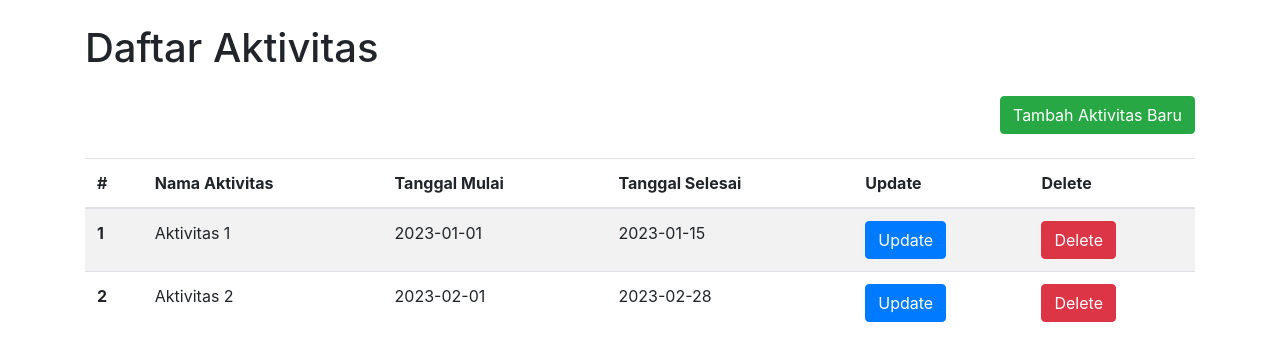
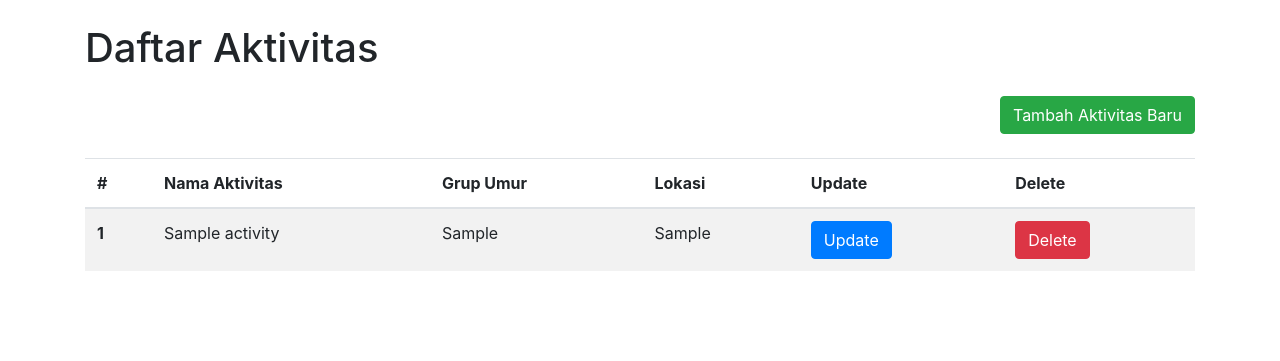
Before and after one commit to oktamicko/nanniesProject, a Flask app: page /activities/ in a window 1280 px wide. Shown: the part 56-417 px from the top of the page. Run offline with Flask 3, Linux system fonts and the light colour scheme; tables that the repository leaves empty hold one stand-in row (values such as "Sample post"); some libraries are stand-ins or nearby versions.

Commit message:
add crud activities

```diff
--- a/app/activities/routes.py
+++ b/app/activities/routes.py
@@ -1,23 +1,73 @@
-from flask import render_template
+# app/activities/routes.py
+from flask import render_template, request, redirect, url_for
 from app.activities import bp
+from app.extensions import db
+from app.models.activity import Activity
 
 
 @bp.route("/")
 def index():
+    activities = Activity.query.all()
+    return render_template("activities/index.html", activities=activities)
 
-    activities = [
-        {
-            "id": 1,
-            "name": "Aktivitas 1",
-            "start_date": "2023-01-01",
-            "end_date": "2023-01-15",
-        },
-        {
-            "id": 2,
-            "name": "Aktivitas 2",
-            "start_date": "2023-02-01",
-            "end_date": "2023-02-28",
-        },
-        # Tambahkan data aktivitas lainnya
-    ]
-    return render_template("activities/index.html", activities=activities)
+
+@bp.route("/form", methods=["GET", "POST"])
+def form():
+    if request.method == "POST":
+        if "id" in request.form:
+            # Update Data Aktivitas
+            activity_id = int(request.form["id"])
+            activity = Activity.query.get(activity_id)
+            if activity is None:
+                return "Aktivitas tidak ditemukan", 404
+
+            activity.activity_name = request.form["activity_name"]
+            activity.age_group = request.form["age_group"]
+            activity.location = request.form["location"]
+
+            db.session.commit()
+            return redirect(url_for("activities.index"))
+
+        else:
+            # Tambah Data Baru
+            new_activity = Activity(
+                activity_name=request.form["activity_name"],
+                age_group=request.form["age_group"],
+                location=request.form["location"],
+            )
+
+            db.session.add(new_activity)
+            db.session.commit()
+
+            return redirect(url_for("activities.index"))
+
+    return render_template("activities/form.html")
+
+
+@bp.route("/delete/<int:activity_id>", methods=["POST"])
+def delete_activity(activity_id):
+    activity = Activity.query.get(activity_id)
+    if activity is None:
+        return "Aktivitas tidak ditemukan", 404
+
+    db.session.delete(activity)
+    db.session.commit()
+
+    return redirect(url_for("activities.index"))
+
+
+@bp.route("/update/<int:activity_id>", methods=["GET", "POST"])
+def update_activity(activity_id):
+    activity = Activity.query.get(activity_id)
+    if activity is None:
+        return "Aktivitas tidak ditemukan", 404
+
+    if request.method == "POST":
+        activity.activity_name = request.form["activity_name"]
+        activity.age_group = request.form["age_group"]
+        activity.location = request.form["location"]
+
+        db.session.commit()
+        return redirect(url_for("activities.index"))
+
+    return render_template("activities/form.html", activity=activity)
--- a/app/templates/activities/index.html
+++ b/app/templates/activities/index.html
@@ -11,7 +11,7 @@
     {% block content %}
         <h1>Daftar Aktivitas</h1>
         <div class='text-right mt-4 mb-4'>
-            <a href='#' class='btn btn-success'>Tambah Aktivitas Baru</a>
+            <a href="{{ url_for('activities.form') }}" class='btn btn-success'>Tambah Aktivitas Baru</a>
         </div>
         <div class='row'>
             <div class='col-md-12'>
@@ -20,8 +20,8 @@
                         <tr>
                             <th scope='col'>#</th>
                             <th scope='col'>Nama Aktivitas</th>
-                            <th scope='col'>Tanggal Mulai</th>
-                            <th scope='col'>Tanggal Selesai</th>
+                            <th scope='col'>Grup Umur</th>
+                            <th scope='col'>Lokasi</th>
                             <th scope='col'>Update</th>
                             <th scope='col'>Delete</th>
                         </tr>
@@ -30,11 +30,14 @@
                         {% for activity in activities %}
                             <tr>
                                 <th scope='row'>{{ loop.index }}</th>
-                                <td>{{ activity.name }}</td>
-                                <td>{{ activity.start_date }}</td>
-                                <td>{{ activity.end_date }}</td>
-                                <td> <a href='#' class='btn btn-primary'>Update</a></td>
-                                <td> <a href='#' class='btn btn-danger'>Delete</a></td>
+                                <td>{{ activity.activity_name }}</td>
+                                <td>{{ activity.age_group }}</td>
+                                <td>{{ activity.location }}</td>
+                                <td><a href="{{ url_for('activities.update_activity', activity_id=activity.id) }}" class='btn btn-primary'>Update</a></td>
+                                <td><form action="{{ url_for('activities.delete_activity', activity_id=activity.id) }}" method="post">
+                                        <button type="submit" class="btn btn-danger">Delete</button>
+                                    </form>
+                                </td>
                             </tr>
                         {% endfor %}
                     </tbody>
```
Also changed, not shown: app/models/activity.py (added, +11 -0 lines), app/templates/activities/form.html (added, +41 -0 lines).
